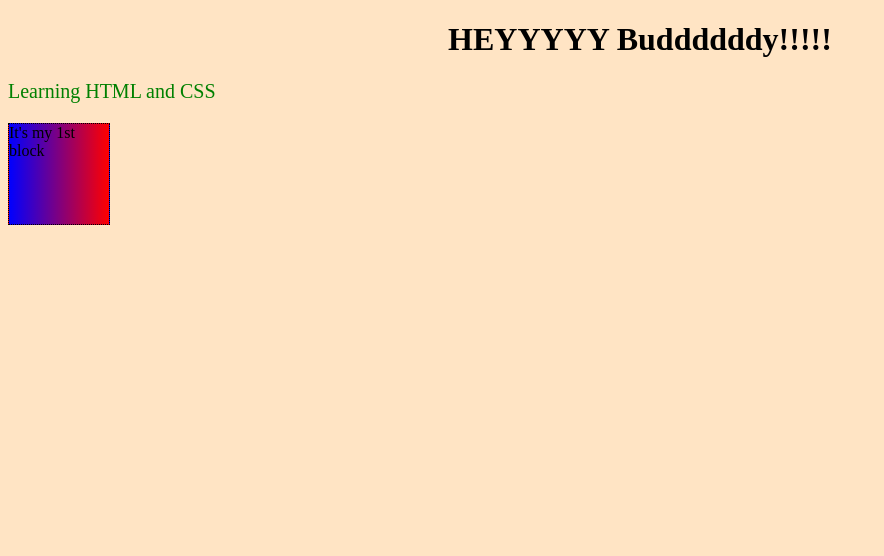
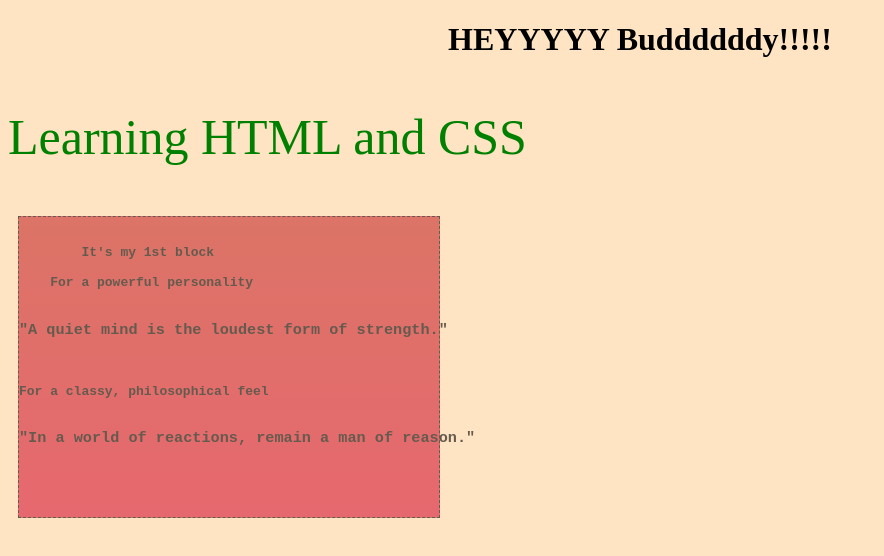
Before and after one commit to rahulpatil00271-svg/Learning_FrontEnd-NYC-, a plain HTML site: page index.HTML in a window 1280 px wide. Shown: the whole page, without its empty margins (0-884 px from the left). Drawn offline with Linux system fonts and the light colour scheme.

Commit message:
new files added

```diff
--- a/index.HTML
+++ b/index.HTML
@@ -14,6 +14,15 @@
 <p> Learning HTML and CSS </p>
 
 
-<div id="box">It's my 1st block </div>
+<div id="box"><pre><b>
+        It's my 1st block
+
+    For a powerful personality
+
+<h3>"A quiet mind is the loudest form of strength."</h3>
+
+For a classy, philosophical feel
+
+<h3>"In a world of reactions, remain a man of reason."</h3></b></pre> </div>
 </body>
 </html>
--- a/style.CSS
+++ b/style.CSS
@@ -8,14 +8,17 @@ h1 {
 
 p{
     color: green;
-    font-size: 20px;
+    font-size: 50px;
 }
 
 #box {
-    height: 100px;
-    width: 100px;
-    border: 1px dotted black;
+    opacity:0.6;
+    margin:10px ;
+    height: 300px;
+    width: 420px;
+    border: 1px;
+    border-style: dashed;
     /* background-image: url(https://images.unsplash.com/photo-1793372359662-43d5211dd978?w=600&auto=format&fit=crop&q=60&ixlib=rb-4.1.0&ixid=NHwxMjA3fDA%3D);
     background-size: cover; */
-    background: linear-gradient(to left, red, blue);
+    background: linear-gradient(to bottom, rgb(197, 42, 42), rgb(215, 23, 55));
 }
```
Also changed, not shown: index2.html (added), style2.css (added).
